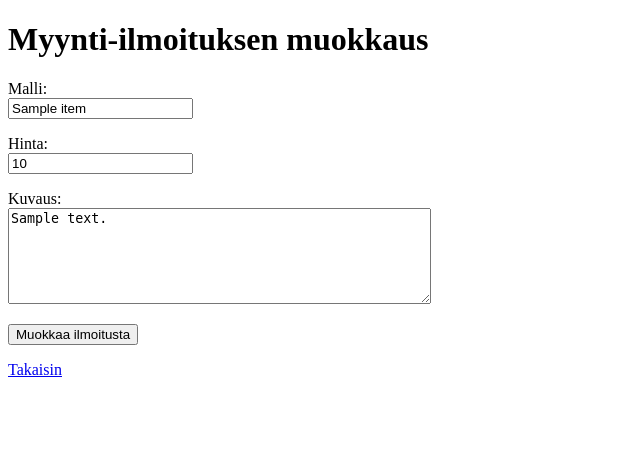
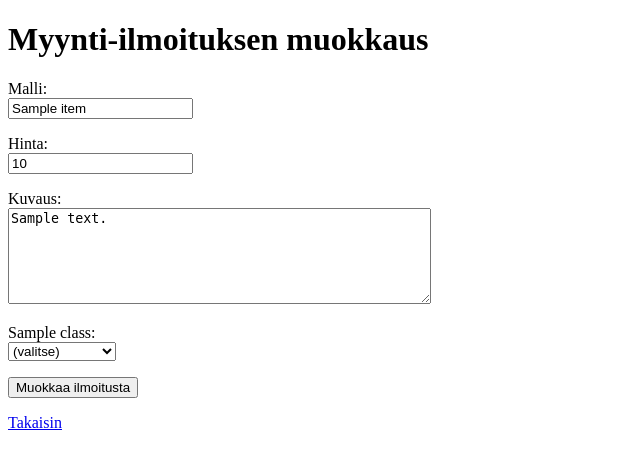
Before and after one commit to iironar/Tietokantaprojekti, a Flask app: template templates/edit_item.html in a window 1280 px wide. Shown: the top 469 px of the page, without its empty margins (0-640 px from the left). Run offline with Flask 3, Linux system fonts and the light colour scheme; the template is opened without the code that fills it: most values are stand-ins (such as "Sample title", 1, 10 or a date in 2020).

Commit message:
added ability to edit classes

```diff
--- a/app.py
+++ b/app.py
@@ -92,7 +92,14 @@ def update_item():
     description = request.form["description"]
     if not description or len(description) > 1000:
         abort(403)
-    items.update_item(item_id, title, description, price)
+
+    classes = []
+    for entry in request.form.getlist("classes"):
+        if entry:
+            parts = entry.split(":")
+            classes.append((parts[0], parts[1]))
+
+    items.update_item(item_id, title, description, price, classes)
 
     return redirect("/item/" + str(item_id))
 
@@ -102,7 +109,16 @@ def edit_item(item_id):
     item = items.get_item(item_id)
     doesItemExist(item)
     checkForbiddenAccess(item)
-    return render_template("edit_item.html", item=item)
+
+    all_classes = items.get_all_classes()
+    classes = {}
+    for my_class in all_classes:
+        classes[my_class] = ""
+    for entry in items.get_classes(item_id):
+        classes[entry["title"]] = entry["value"]
+
+
+    return render_template("edit_item.html",item=item ,classes=classes ,all_classes=all_classes)
 
 @app.route("/remove_item/<int:item_id>", methods=["GET","POST"])
 def remove_item(item_id):
--- a/templates/edit_item.html
+++ b/templates/edit_item.html
@@ -22,6 +22,21 @@
         <textarea name="description" rows="6" cols="50"  maxlength="1000" required>{{ item.description }}</textarea>
     </p>
     <input type="hidden" name="item_id" value="{{ item.id }}"/>
+    {% for class in all_classes %}
+    <p>
+      {{ class }}: <br />
+      <select name="classes">
+        <option value="">(valitse)</option>
+      {% for option in all_classes[class] %}
+       {% if classes[class] == option %}
+         <option value ="{{ class }}:{{ option }}" selected>{{ option }}</option>
+         {% else %}
+         <option value ="{{ class }}:{{ option }}">{{ option }}</option>
+         {% endif %}
+      {% endfor %}
+      </select>
+    </p>
+    {% endfor %}
     <input type="submit" value="Muokkaa ilmoitusta"/>
   </form>
       <p>
```
Also changed, not shown: items.py (+9 -1 lines).
